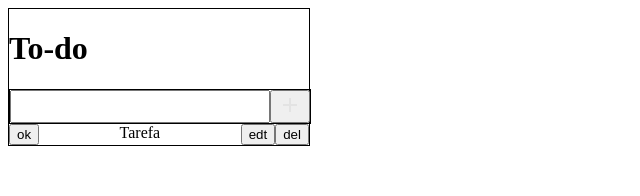
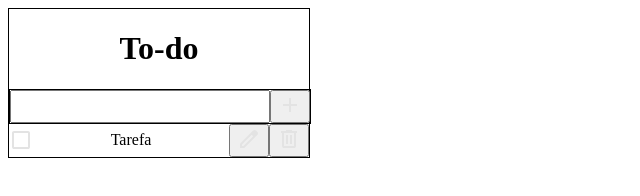
Before and after one commit to WelingtonVagner/To-do-List, a plain HTML site: page index.html in a window 1280 px wide. Shown: the whole page, without its empty margins (0-640 px from the left). Drawn offline with Linux system fonts and the light colour scheme.

Commit message:
Add files via upload

```diff
--- a/script.js
+++ b/script.js
@@ -9,17 +9,27 @@ let arrlist = JSON.parse(localStorage.getItem("itens")) || ["Tarefa"]
 function createButton(){
      list.innerHTML=""
     arrlist.map((e,i)=>{
+    const imgAdd = document.createElement("img")
+    imgAdd.setAttribute("src","SVG/adicionar.svg")
+
+    const imgDel = document.createElement("img")
+    imgDel.setAttribute("src","SVG/Delete.svg")
+
+    const imgEdit = document.createElement("img")
+    imgEdit.setAttribute("src","SVG/edit.svg")
+
      const elemt = document.createElement("div")
      elemt.setAttribute("class", "list-item")
 
 
-     const btnOk= document.createElement("button")
-     btnOk.setAttribute("class", "marcar")
-     btnOk.innerHTML = "ok";
+     const btnOk= document.createElement("img")
+     btnOk.setAttribute("src", "SVG/checkboxchek.svg")
+
 
      const btnEdit= document.createElement("button")
      btnEdit.setAttribute("class", "edit")
-     btnEdit.innerHTML = "edt"
+     btnEdit.appendChild(imgEdit)
+
 
     const text= document.createElement("span")
     text.setAttribute("class", "text")
@@ -27,7 +37,7 @@ function createButton(){
 
      const del = document.createElement("button")
      del.setAttribute("class", "delete")
-     del.innerHTML = "del"
+     del.appendChild(imgDel)
 
      const divcrud = document.createElement("div")
 
@@ -52,10 +62,11 @@ function createButton(){
 
             const ipt = document.createElement("input")
             ipt.setAttribute("type","text")
+             ipt.setAttribute("class","edit-text")
             ipt.value = text.textContent
 
             const okBtn = document.createElement("button")
-            okBtn.textContent="ok"
+            okBtn.appendChild(imgAdd)
 
             body.appendChild(divEdit)
             divEdit.append(ipt)
@@ -82,6 +93,11 @@ function createButton(){
 
      btnOk.addEventListener("click",()=>{
        text.classList.toggle("line")
+          if (btnOk.getAttribute("src") === "SVG/checkbox.svg") {
+        btnOk.setAttribute("src", "SVG/checkboxchek.svg");
+    } else {
+        btnOk.setAttribute("src", "SVG/checkbox.svg");
+    }
      })
     })
     localStorage.setItem("itens", JSON.stringify(arrlist))
--- a/style.css
+++ b/style.css
@@ -1,7 +1,8 @@
 
-body{
-    height: 1000px;
-    position: relative;
+
+
+h1{
+    text-align: center;
 }
 .list{
     display: flex;
@@ -20,6 +21,7 @@ input#input{
 .list-item{
     display: flex;
     justify-content: space-between;
+    align-items: center;
 }
 .container{
     border: 1px solid;
@@ -38,6 +40,10 @@ input#input{
     align-items: center;
 }
 
+.edit-text{
+    height: 2em;
+}
+
 .line{
     text-decoration: line-through;
 }
```
